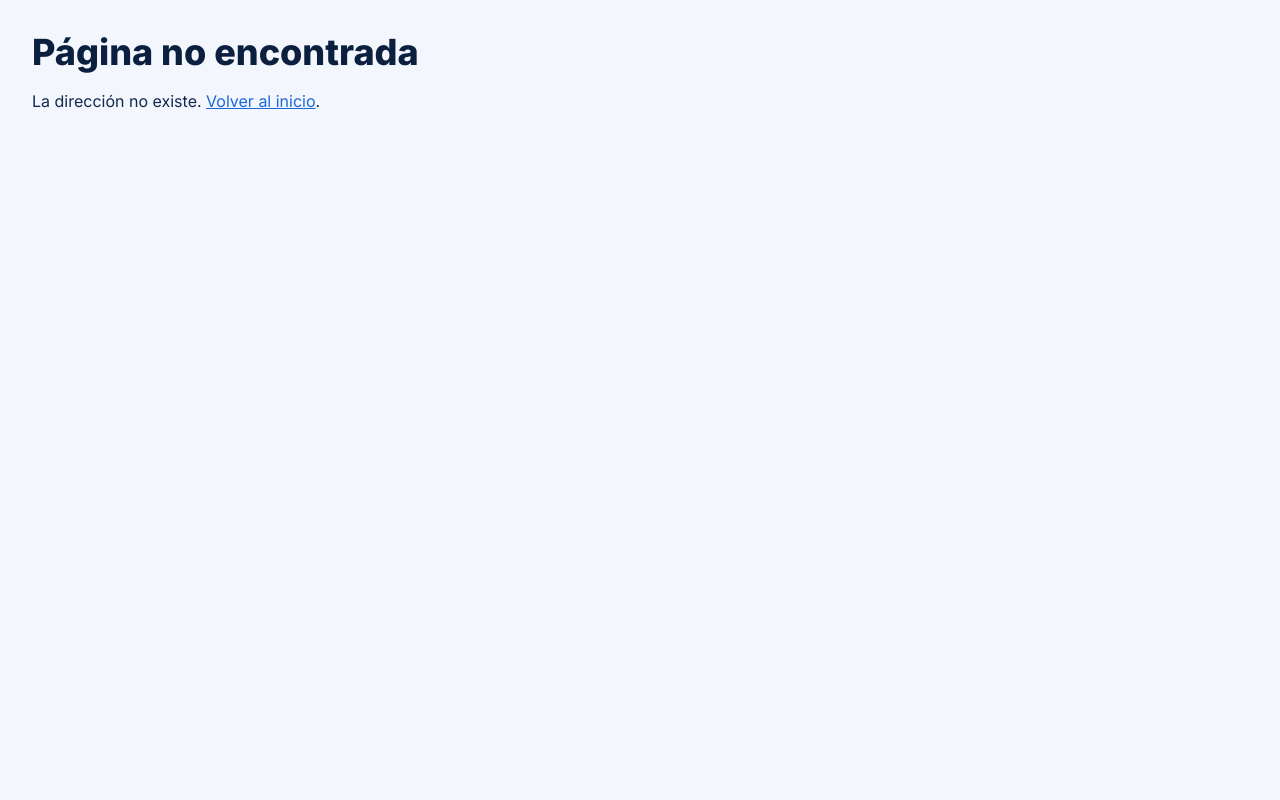
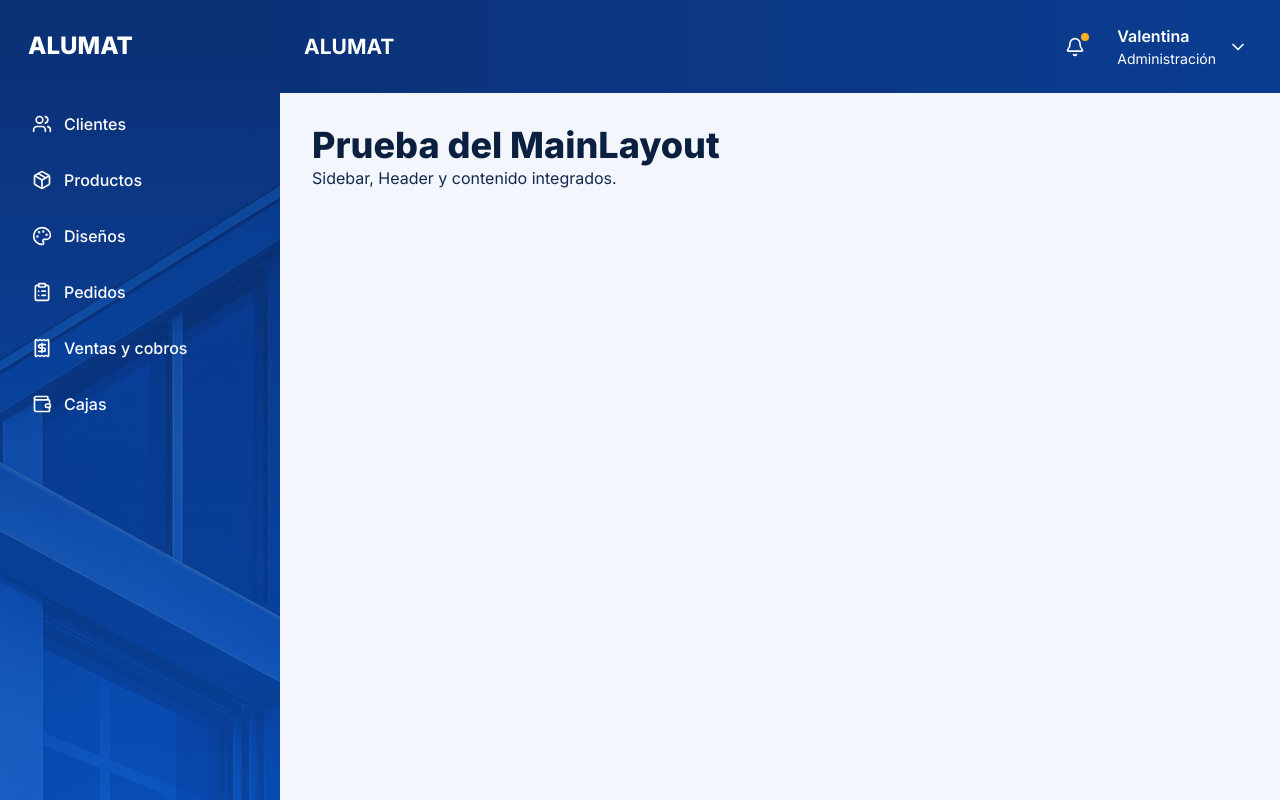
Before and after one commit to rejuanigg/alumat-react, a React (Vite) app: page /layout-preview in a window 1280 px wide. Built offline with nearby package versions, Linux system fonts and the light colour scheme.

Commit message:
feat: agregar Sidebar Header y MainLayout con vistas de prueba

```diff
--- a/src/App.jsx
+++ b/src/App.jsx
@@ -1,3 +1,4 @@
+import MainLayout from './components/MainLayout/MainLayout.jsx';
 import { BrowserRouter, Link, Route, Routes } from 'react-router';
 import ComponentsPreview from './pages/ComponentsPreview.jsx';
 import TokensPreview from './pages/TokensPreview.jsx';
@@ -57,6 +58,21 @@ function App() {
           element={<PaginaPendiente titulo="Ventas y cobros" />}
         />
         <Route path="/cajas" element={<PaginaPendiente titulo="Cajas" />} />
+        <Route
+          path="/layout-preview"
+          element={
+            <MainLayout
+              headerProps={{
+                userName: 'Valentina',
+                role: 'Administración',
+                hasNotifications: true,
+              }}
+            >
+              <h1>Prueba del MainLayout</h1>
+              <p>Sidebar, Header y contenido integrados.</p>
+            </MainLayout>
+          }
+        />
         <Route path="*" element={<NoEncontrada />} />
       </Routes>
     </BrowserRouter>
--- /dev/null
+++ b/src/components/Header/Header.jsx
@@ -0,0 +1,77 @@
+import { Bell, ChevronDown } from 'lucide-react';
+
+/**
+ * Encabezado de ALUMAT.
+ *
+ * Props:
+ * - userName: nombre visible del usuario.
+ * - role: rol del usuario.
+ * - hasNotifications: muestra el indicador de notificaciones.
+ * - onNotifications: función al pulsar la campana.
+ * - actions: opciones del desplegable [{ label, onClick }].
+ */
+export default function Header({
+  userName = 'Usuario',
+  role = '',
+  hasNotifications = false,
+  onNotifications,
+  actions = [],
+}) {
+  return (
+    <header className="app-header">
+      <span className="app-header-title">ALUMAT</span>
+
+      <div className="app-header-actions">
+        <button
+          type="button"
+          className="header-notifications"
+          aria-label={
+            hasNotifications
+              ? 'Notificaciones: hay novedades'
+              : 'Notificaciones'
+          }
+          onClick={onNotifications}
+        >
+          <Bell className="header-icon" aria-hidden="true" />
+          {hasNotifications && (
+            <span className="header-notification-dot" aria-hidden="true" />
+          )}
+        </button>
+
+        <details className="header-user">
+          <summary className="header-user-trigger">
+            <span className="header-user-info">
+              <span className="header-user-name">{userName}</span>
+              {role && <span className="header-user-role">{role}</span>}
+            </span>
+            <ChevronDown className="header-icon" aria-hidden="true" />
+          </summary>
+
+          <ul className="header-user-options">
+            {actions.length > 0 ? (
+              actions.map(({ label, onClick }) => (
+                <li key={label}>
+                  <button
+                    type="button"
+                    className="header-user-option"
+                    onClick={(event) => {
+                      const details = event.currentTarget.closest('details');
+                      if (details) details.open = false;
+                      onClick?.();
+                    }}
+                  >
+                    {label}
+                  </button>
+                </li>
+              ))
+            ) : (
+              <li className="header-user-empty">
+                No hay opciones disponibles.
+              </li>
+            )}
+          </ul>
+        </details>
+      </div>
+    </header>
+  );
+}
--- /dev/null
+++ b/src/components/MainLayout/MainLayout.jsx
@@ -0,0 +1,29 @@
+import { Outlet } from 'react-router';
+import Sidebar from '../Sidebar/Sidebar.jsx';
+import Header from '../Header/Header.jsx';
+
+/**
+ * Estructura principal. Debe usarse dentro de BrowserRouter.
+ *
+ * Props:
+ * - children: contenido de la página. Si se omite, muestra Outlet.
+ * - sidebarProps: propiedades que recibe Sidebar.
+ * - headerProps: propiedades que recibe Header.
+ */
+export default function MainLayout({
+  children,
+  sidebarProps = {},
+  headerProps = {},
+}) {
+  return (
+    <div className="main-layout">
+      <Sidebar {...sidebarProps} />
+
+      <div className="main-layout-body">
+        <Header {...headerProps} />
+
+        <main className="main-layout-content">{children ?? <Outlet />}</main>
+      </div>
+    </div>
+  );
+}
--- /dev/null
+++ b/src/components/Sidebar/Sidebar.jsx
@@ -0,0 +1,56 @@
+import { NavLink } from 'react-router';
+import {
+  Users,
+  Package,
+  Palette,
+  ClipboardList,
+  Receipt,
+  Wallet,
+} from 'lucide-react';
+
+const enlaces = [
+  { to: '/clientes', label: 'Clientes', icon: Users },
+  { to: '/productos', label: 'Productos', icon: Package },
+  { to: '/disenos', label: 'Diseños', icon: Palette },
+  { to: '/pedidos', label: 'Pedidos', icon: ClipboardList },
+  { to: '/ventas-cobros', label: 'Ventas y cobros', icon: Receipt },
+  { to: '/cajas', label: 'Cajas', icon: Wallet },
+];
+
+/**
+ * Menú lateral de ALUMAT. Debe usarse dentro de BrowserRouter.
+ *
+ * Props:
+ * - logo: contenido de marca; por defecto, "ALUMAT".
+ * - items: lista de objetos { to, label, icon }.
+ *   icon es un componente de ícono opcional.
+ * - onNavigate: función opcional al seleccionar un enlace.
+ * - className: clases adicionales para el contenedor.
+ *
+ * NavLink indica la ruta activa mediante aria-current="page".
+ */
+export default function Sidebar({
+  logo = 'ALUMAT',
+  items = enlaces,
+  onNavigate,
+  className = '',
+}) {
+  return (
+    <aside className={`sidebar ${className}`.trim()}>
+      <div className="sidebar-brand">{logo}</div>
+
+      <nav aria-label="Navegación principal">
+        <ul className="sidebar-menu">
+          {items.map(({ to, label, icon: Icon }) => (
+            <li key={to}>
+              <NavLink to={to} className="sidebar-link" onClick={onNavigate}>
+                {Icon && <Icon className="sidebar-icon" aria-hidden="true" />}
+                <span>{label}</span>
+              </NavLink>
+            </li>
+          ))}
+        </ul>
+      </nav>
+    </aside>
+  );
+}
--- a/src/pages/ComponentsPreview.jsx
+++ b/src/pages/ComponentsPreview.jsx
@@ -1,3 +1,5 @@
+import Header from '../components/Header/Header.jsx';
+import Sidebar from '../components/Sidebar/Sidebar.jsx';
 import { Download, Pencil, Plus, Save, Star, Trash2 } from 'lucide-react';
 import { useRef, useState } from 'react';
 import {
@@ -34,6 +36,8 @@ const SECCIONES = [
   { id: 'badge', titulo: 'Badge y StatusTag' },
   { id: 'campos', titulo: 'Input, Select y Textarea' },
   { id: 'form-field', titulo: 'FormField' },
+  { id: 'sidebar', titulo: 'Sidebar' },
+  { id: 'header', titulo: 'Header' },
 ];
 
 function Seccion({ id, titulo, descripcion, children }) {
@@ -402,6 +406,40 @@ export default function ComponentsPreview() {
         </div>
         <FormularioEjemplo />
       </Seccion>
+      <Seccion
+        id="sidebar"
+        titulo="Sidebar"
+        descripcion="Menú lateral con marca, íconos y estado activo según la ruta."
+      >
+        <Sidebar
+          items={[
+            { to: '/componentes', label: 'Componentes (activo)' },
+            { to: '/clientes', label: 'Clientes' },
+          ]}
+        />
+        <Seccion
+          id="header"
+          titulo="Header"
+          descripcion="Campana con notificación, usuario, rol y opciones desplegables."
+        >
+          <Header
+            userName="Valentina"
+            role="Administración"
+            hasNotifications
+            onNotifications={accion('Abrir notificaciones')}
+            actions={[
+              { label: 'Mi perfil', onClick: accion('Abrir perfil') },
+              {
+                label: 'Cerrar sesión',
+                onClick: accion('Cerrar sesión (demo)'),
+              },
+            ]}
+          />
+          <p role="status" className={styles.status}>
+            Última acción: {ultimaAccion}
+          </p>
+        </Seccion>
+      </Seccion>
     </main>
   );
 }
--- a/src/styles/global.css
+++ b/src/styles/global.css
@@ -171,3 +171,181 @@ h4 {
   color: var(--color-primary);
   text-decoration: underline;
 }
+.sidebar-brand {
+  padding: var(--space-2) var(--space-3);
+  margin-bottom: var(--space-6);
+  font-size: var(--font-size-2xl);
+  font-weight: var(--font-weight-extrabold);
+  line-height: var(--line-height-tight);
+}
+
+.sidebar-menu {
+  display: flex;
+  flex-direction: column;
+  gap: var(--space-2);
+  list-style: none;
+  margin: 0;
+  padding: 0;
+}
+
+.sidebar-link {
+  text-decoration: none;
+}
+
+.sidebar-icon {
+  width: var(--icon-size-md);
+  height: var(--icon-size-md);
+  flex-shrink: 0;
+}
+.app-header {
+  display: flex;
+  align-items: center;
+  justify-content: space-between;
+  gap: var(--space-4);
+  min-height: var(--topbar-height);
+  padding: var(--space-4) var(--space-6);
+  color: var(--color-text-on-dark);
+  background: var(--header-bg);
+}
+
+.app-header-title {
+  font-size: var(--font-size-xl);
+  font-weight: var(--font-weight-bold);
+}
+
+.app-header-actions {
+  display: flex;
+  align-items: center;
+  gap: var(--space-4);
+}
+
+.header-icon {
+  width: var(--icon-size-md);
+  height: var(--icon-size-md);
+  flex-shrink: 0;
+}
+
+.header-notifications {
+  position: relative;
+  display: inline-flex;
+  align-items: center;
+  justify-content: center;
+  padding: var(--space-2);
+  border: 0;
+  border-radius: var(--radius-sm);
+  color: inherit;
+  background: transparent;
+  cursor: pointer;
+}
+
+.header-notifications:hover,
+.header-user-trigger:hover {
+  background: var(--color-primary-hover);
+}
+
+.header-notification-dot {
+  position: absolute;
+  top: var(--space-1);
+  right: var(--space-1);
+  width: var(--space-2);
+  height: var(--space-2);
+  border-radius: var(--radius-pill);
+  background: var(--color-notification);
+}
+
+.header-user {
+  position: relative;
+}
+
+.header-user-trigger {
+  display: flex;
+  align-items: center;
+  gap: var(--space-3);
+  padding: var(--space-2);
+  border-radius: var(--radius-sm);
+  list-style: none;
+  cursor: pointer;
+}
+
+.header-user-trigger::-webkit-details-marker {
+  display: none;
+}
+
+.header-user-info {
+  display: flex;
+  flex-direction: column;
+}
+
+.header-user-name {
+  font-weight: var(--font-weight-semibold);
+}
+
+.header-user-role {
+  font-size: var(--font-size-sm);
+}
+
+.header-user-options {
+  position: absolute;
+  top: 100%;
+  right: 0;
+  z-index: var(--z-dropdown);
+  min-width: var(--menu-min-width);
+  margin: var(--space-2) 0 0;
+  padding: var(--space-2);
+  list-style: none;
+  border: var(--border-width) solid var(--color-border);
+  border-radius: var(--radius-md);
+  color: var(--color-text-body);
+  background: var(--color-surface);
+  box-shadow: var(--shadow-md);
+}
+
+.header-user-option {
+  display: block;
+  width: 100%;
+  padding: var(--space-3);
+  border: 0;
+  border-radius: var(--radius-sm);
+  text-align: start;
+  font: inherit;
+  color: inherit;
+  background: transparent;
+  cursor: pointer;
+}
+
+.header-user-option:hover {
+  background: var(--color-surface-soft);
+}
+
+.header-user-empty {
+  padding: var(--space-3);
+}
+
+.app-header :focus-visible {
+  outline-color: var(--color-text-on-dark);
+}
+
+.header-user-options :focus-visible {
+  outline-color: var(--color-focus-ring);
+}
+.main-layout {
+  display: flex;
+  min-height: var(--layout-min-height);
+  background: var(--color-bg);
+}
+
+.main-layout > .sidebar {
+  flex-shrink: 0;
+}
+
+.main-layout-body {
+  display: flex;
+  flex: 1;
+  flex-direction: column;
+  min-width: 0;
+}
+
+.main-layout-content {
+  flex: 1;
+  padding: var(--content-padding);
+}
```
